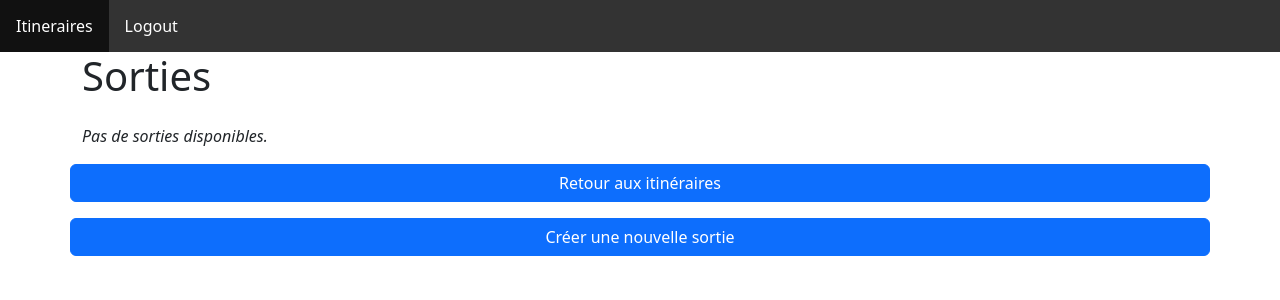
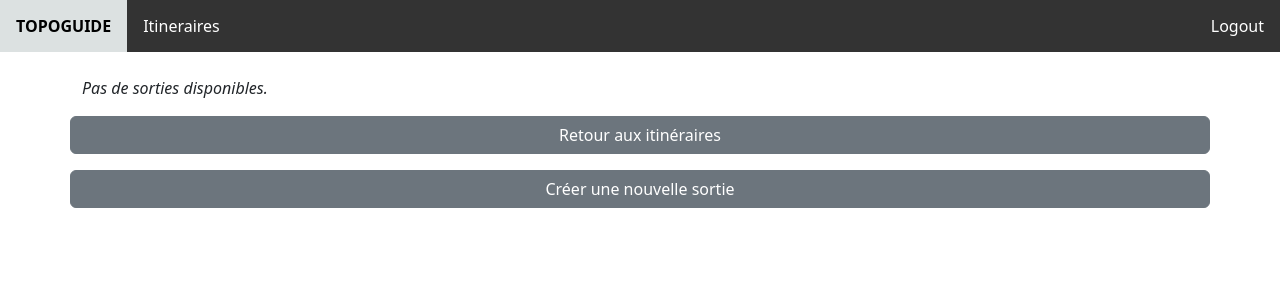
Before and after one commit to simonbeguin/topoguide-simon-beguin, a Django app: template topoguide/itineraires/templates/itineraires/sorties.html in a window 1280 px wide. Shown: the top 300 px of the page. Run offline with Django 4.2, Linux system fonts and the light colour scheme; the template is opened without the code that fills it, so the values that code supplies are empty; some libraries are stand-ins or nearby versions.

Commit message:
Amélioration barre de navigation

```diff
--- a/topoguide/itineraires/templates/base.html
+++ b/topoguide/itineraires/templates/base.html
@@ -14,6 +14,7 @@
     {% bootstrap_messages %}
     <title>{% block title %}TOPOGUIDE{% endblock %}</title>
     <style>
+        {% load static %}
         ul {
           list-style-type: none;
           margin: 0;
@@ -34,17 +35,31 @@
           text-decoration: none;
         }
 
+        li b {
+            display: block;
+            color: black;
+            text-align: center;
+            padding: 14px 16px;
+            text-decoration: none;
+          }
+
         li a:hover {
           background-color: #111;
         }
+
+        .active {
+            background-color: #DCE1E1;
+        }
     </style>
+
 </head>
 
-<body>
+<body >
+    <ul>
+        <li><b class="active" href="#home">TOPOGUIDE</b></li>
+        <li><a href="/itineraires/">Itineraires</a></li>
+        <li style="float:right"><a href="/accounts/logout/">Logout</a></li>
 
-    <ul>
-        <li><a class="active" href="/itineraires/">Itineraires</a></li>
-        <li><a href="#news">Logout</a></li>
       </ul>
 
     <div class="container">
--- a/topoguide/itineraires/templates/itineraires/sorties.html
+++ b/topoguide/itineraires/templates/itineraires/sorties.html
@@ -7,7 +7,7 @@
 {% block content %}
 
     <div class="row pb-3">
-        <h1>Sorties</h1>
+        <h1></h1>
     </div>
 
 
@@ -22,7 +22,12 @@
             </tr>
             </thead>
             <tbody>
+
+            <div class="row pb-3">
+                <h1>Sorties</h1>
+            </div>
             {% for sortie in sorties %}
+
                 <tr>
                     <td><a href="{% url 'itineraires:sortie_details' sortie.id %}">{{ sortie.utilisateur }}</a></td>
                     <th></th>
@@ -38,11 +43,11 @@
 
 
 <div class="row pt-3">
-    <a class="btn btn-primary" href="{% url 'itineraires:itineraires' %}">Retour aux itinéraires</a>
+    <a class="btn btn-secondary" href="{% url 'itineraires:itineraires' %}">Retour aux itinéraires</a>
 </div>
 
 <div class="row pt-3">
-    <a class="btn btn-primary" href="{% url 'itineraires:nouvelle_sortie' %}">Créer une nouvelle sortie</a>
+    <a class="btn btn-secondary" href="{% url 'itineraires:nouvelle_sortie' %}">Créer une nouvelle sortie</a>
 </div>
 
 {% endblock content %}
```
